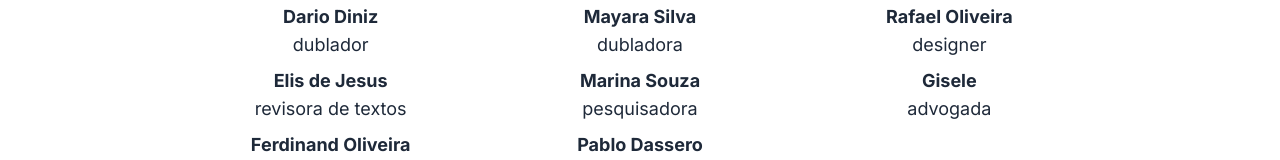
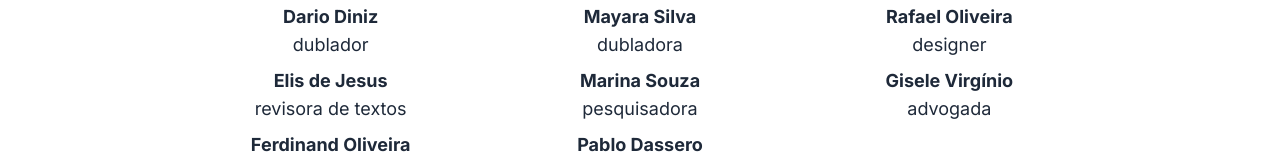
Before and after one commit to agnesmva/surdes-literaries, a React (Vite) app: page /home in a window 1280 px wide. Shown: the part 1089-1249 px from the top of the page. Built offline with nearby package versions, Linux system fonts and the light colour scheme.

Commit message:
Update Home.jsx
adicionando sobrenome em Gisele

```diff
--- a/src/pages/home/Home.jsx
+++ b/src/pages/home/Home.jsx
@@ -131,7 +131,7 @@ function MainContent() {
     <ul className="text-gray-800 text-base md:text-lg space-y-2 text-center">
       <li><strong>Vanessa Santos</strong><br />edição de vídeos</li>
       <li><strong>Rafael Oliveira</strong><br />designer</li>
-      <li><strong>Gisele</strong><br />advogada</li>
+      <li><strong>Gisele Virgínio</strong><br />advogada</li>
     </ul>
 
   </div>
```
